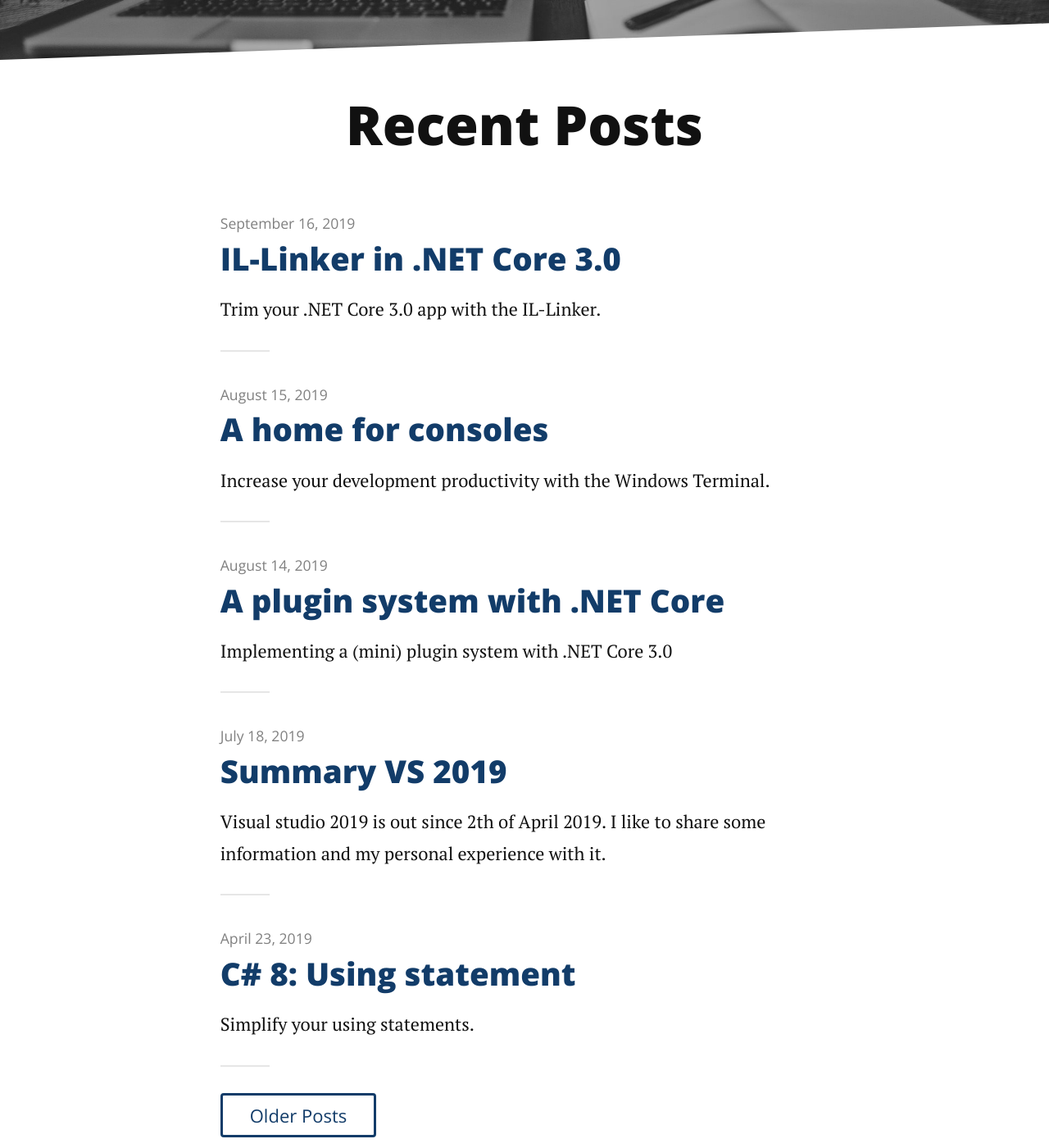
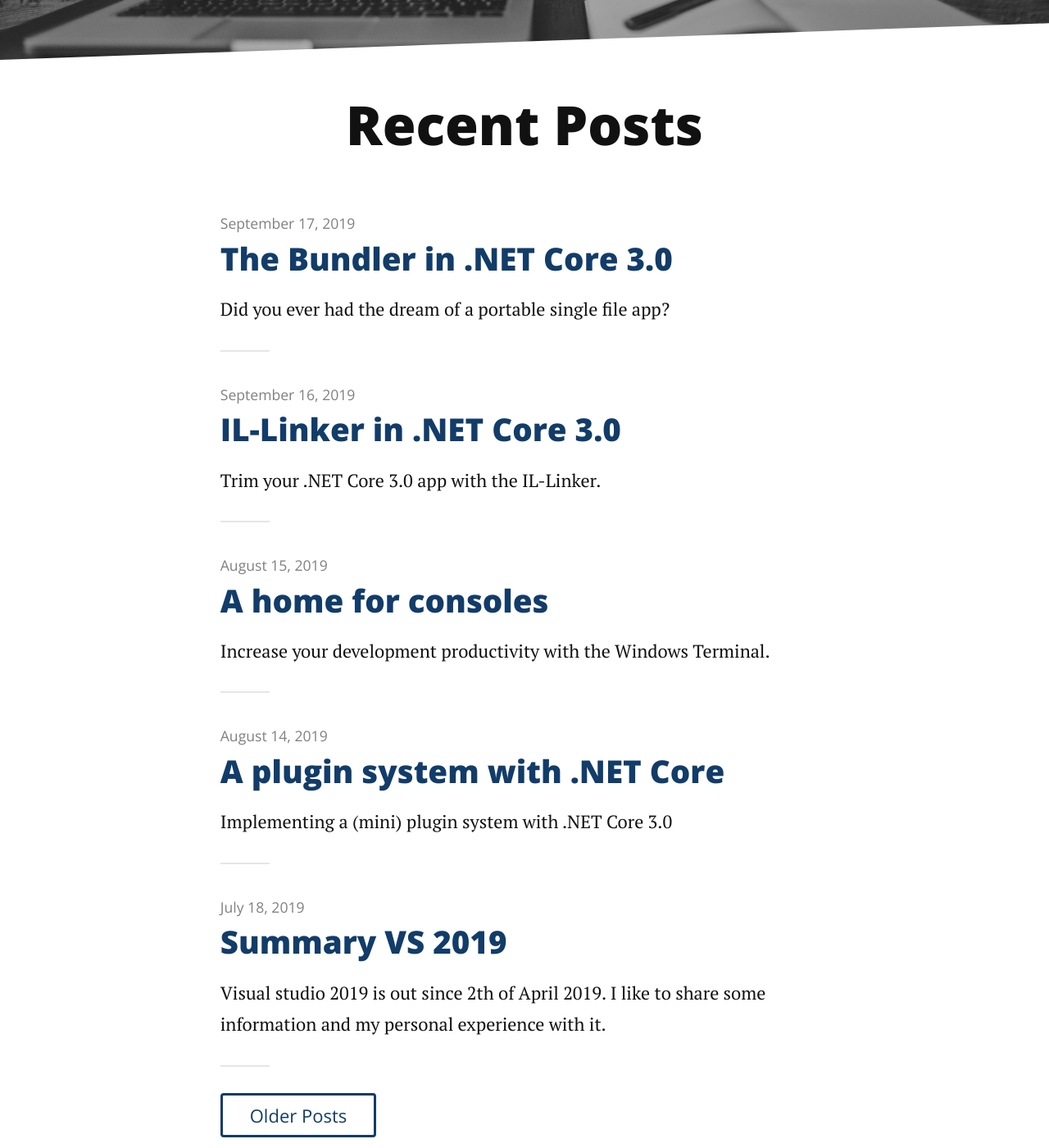
Before and after one commit to CodeTherapist/codetherapist.github.io, a Jekyll site: the page built from index.html, in a window 1280 px wide and 1400 px high, scrolled down 245 px. Shown: the whole window at 82% size. Built offline with Jekyll 4.4.1, drawn with Linux system fonts in a browser that asks for light colours; the list of posts is cut into pages by our own code; some of the changed lines change nothing that is shown.

Commit message:
Post: The Bundler in .NET Core 3.0 (.NET Conf 2019 series)

```diff
--- a/_posts/2019-09-16-netconf-netcore3-IL-Linker.md
+++ b/_posts/2019-09-16-netconf-netcore3-IL-Linker.md
@@ -15,7 +15,7 @@ date:   2019-09-16
 I'm excited to be part of the .NET Conf with this *every day* mini-post series until the 23th September.
 
 * IL-Linker in .NET Core 3.0
-* 2019-09-17
+* [The Bundler in .NET Core 3.0]({% post_url 2019-09-17-netconf-netcore3-bundler-single-file %})
 * 2019-09-18
 * 2019-09-19
 * 2019-09-20
@@ -63,9 +63,9 @@ Let's compare the size of the application publish directory:
 
 **Trimmed: 25,3 MB (26.548.001 bytes)**
 
-**Note trimmed: 65,8 MB (69.091.753 bytes)**
+**Not trimmed: 65,8 MB (69.091.753 bytes)**
 
-Around 30 MB smaller - not that much but still enough to be worth doing it.
+Around ~30-40 MB smaller - not that much but still enough to be worth doing it.
 
 ### Framework-Dependent Deployment (FDD)
 
--- /dev/null
+++ b/_posts/2019-09-17-netconf-netcore3-bundler-single-file.md
@@ -0,0 +1,119 @@
+---
+layout: post
+title:  "The Bundler in .NET Core 3.0"
+date:   2019-09-17
+---
+
+<p class="intro">
+    <span class="dropcap">D</span>id you ever had the dream of a portable single file app?
+</p>
+
+<br/>
+
+### .NET Conf 2019 Countdown series
+
+I'm excited to be part of the .NET Conf with this *every day* mini-post series until the 23th September.
+
+* [IL-Linker in .NET Core 3.0]({% post_url 2019-09-16-netconf-netcore3-IL-Linker %})
+* The Bundler in .NET Core 3.0
+* 2019-09-18
+* 2019-09-19
+* 2019-09-20
+* 2019-09-237
+
+It's definitely worth attending a [.NET Conf 2019 local event](https://www.dotnetconf.net/local-events) to get together with other .NET friends.
+Join me on the 30th september at [Community .NET Conf 2019 Event](https://www.meetup.com/de-DE/Basel-NET-User-Group/events/264124718/).
+
+## Prerequisites & Setup
+
+You will need [Visual Studio 2019](https://visualstudio.microsoft.com/vs/preview/) and [.NET Core 3.0 SDK](https://dotnet.microsoft.com/download/dotnet-core/3.0) to try out this feature.
+
+## The Bundler
+
+Maybe you never heard about this Bundler. It is part of the [.NET Core setup repository](https://github.com/dotnet/core-setup/tree/master/src/managed/Microsoft.NET.HostModel/Bundle). Consequently, it ships as part of the .NET Core 3.0 SDK.
+
+Let's try that out with a bare minimum project setup:
+
+{% highlight cmd %}
+    dotnet new console
+{% endhighlight %}
+
+Now, you need to modify the .csproj to opt-in this feature:
+
+{% highlight xml %}
+<Project Sdk="Microsoft.NET.Sdk">
+  <PropertyGroup>
+    <OutputType>Exe</OutputType>
+    <TargetFramework>netcoreapp3.0</TargetFramework>
+    <RuntimeIdentifier>win10-x64</RuntimeIdentifier>
+    <PublishSingleFile>true</PublishSingleFile>
+  </PropertyGroup>
+</Project>
+{% endhighlight %}
+
+The important element is `<PublishSingleFile>true</PublishSingleFile>` that invokes the bundler during the publish process.
+To do so, execute the following command in the root directory of your console app:
+
+{% highlight cmd %}
+    dotnet publish -c Release
+{% endhighlight %}
+
+Did you ever had the dream of a portable single file .NET console app, that doesn't require any pre-installed framework?
+**This Bundler and the SCD (Self-contained deployment) model enables exactly this *portable single file app* experience!**
+
+The Bundler packs your application and the whole .NET Core framework into a single runnable file (e.g. exe on windows).
+At the first look, it looks similar what the [IL-Merge tool](https://github.com/dotnet/ILMerge) does.
+But the bundler is different than IL-Merge - it keeps all the assemblies (preserves the assembly identities) as is, instead of merging the IL code into one single assembly. With preserving your assemblies, it is still debuggable and stacktraces from exceptions matches the source.
+
+Pay attention, it isn't cross-platform portable. There are native platform dependencies linked during the *publish* process.
+So, you couldn't run that console app exe on any other platform than windows.
+Thanks to the tooling, you could create an equivalent output of the app with ease for another platform (see [RID Catalog](https://docs.microsoft.com/en-us/dotnet/core/rid-catalog)):
+
+**Windows**
+
+{% highlight cmd %}
+    dotnet publish -r win10-x64 -c Release
+{% endhighlight %}
+
+**Linux**s
+
+{% highlight cmd %}
+    dotnet publish -r linux-x64 -c Release
+{% endhighlight %}
+
+**macOS**
+
+{% highlight cmd %}
+    dotnet publish -r osx-x64 -c Release
+{% endhighlight %}
+
+## IL-Linker + Bundler = <3
+
+When you use the IL-Linker with this Bundler together, you get a much smaller single file.
+You need only add `<PublishTrimmed>true</PublishTrimmed>` to your .csproj.
+
+**Windows**
+
+* Without IL-Linker: **65,9 MB (69.101.810 bytes)**
+* With IL-Linker: **25,3 MB (26.550.389 bytes)**
+
+**Linux**
+
+* Without IL-Linker: **74,2 MB (77.873.394 bytes)**
+* With IL-Linker: **34,0 MB (35.709.620 bytes)**
+
+**macOS**
+
+* Without IL-Linker: **69,9 MB (73.372.861 bytes)**
+* With IL-Linker: **29,6 MB (31.110.783 bytes)**
+
+*Note: The size is reduced by the IL-Linker not by the Bundler.* <br/>
+See my other post [IL-Linker in .NET Core 3.0]({% post_url 2019-09-16-netconf-netcore3-IL-Linker %}).
+
+# Conclusion
+
+Combining both tools (IL-Linker & Bundler) is a smart combo and adds a new opportunity how your .NET app could be distributed.
+Without the burden of dependency management (like dll hell) or complex installation procedures - everything is included.
+
+I'm excited about how that could change the publishing experience and distribution of .NET apps.
+That's it for today - thanks for reading :)
```
